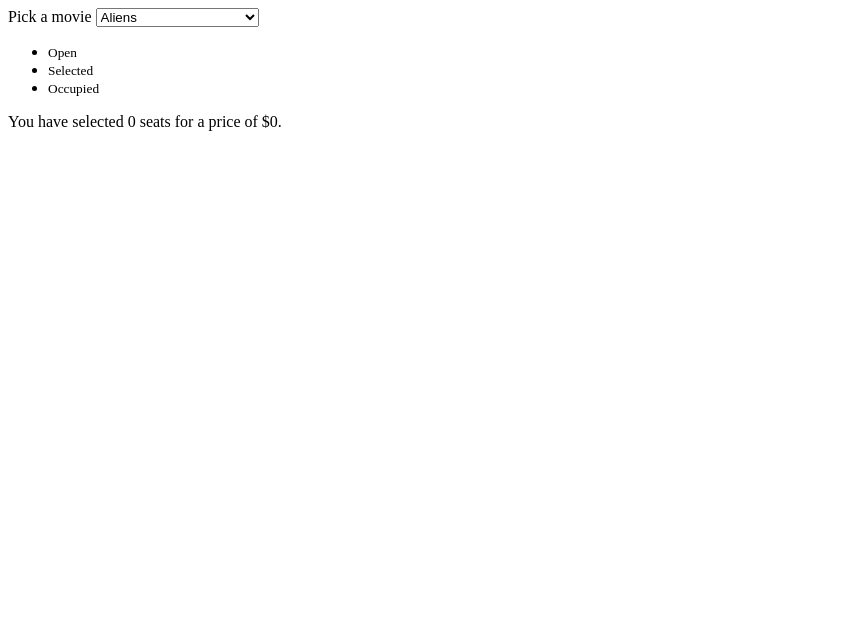
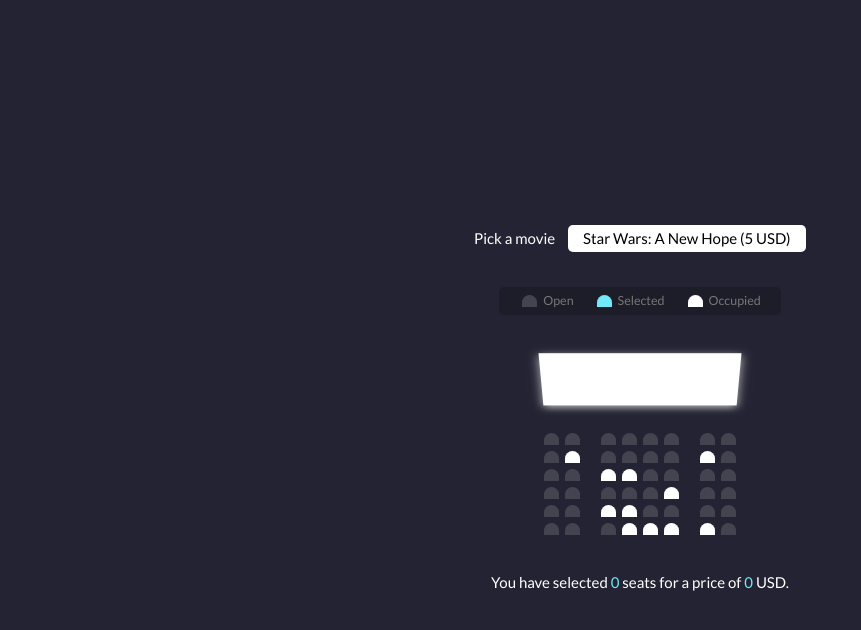
Before and after one commit to maurizioPp/20-Web-Projects-With-Vanilla-JavaScript, a plain HTML site: page 2. Movie Seat Booking/index.html in a window 1280 px wide. Shown: the whole page, without its empty margins (0-861 px from the left). Drawn offline with Linux system fonts and the light colour scheme.

Commit message:
create style

```diff
--- a/2. Movie Seat Booking/index.html
+++ b/2. Movie Seat Booking/index.html
@@ -15,10 +15,10 @@
     <div class="movie-container">
         <label>Pick a movie</label>
         <select id="movie">
-            <option value="10">Aliens</option>
-            <option value="20">Batman</option>
-            <option value="30">Forrest Gump</option>
-            <option value="40">Star Wars: A New Hope</option>
+            <option value="5">Star Wars: A New Hope (5 USD)</option>
+            <option value="10">Batman (10 USD)</option>
+            <option value="15">Forrest Gump (15 USD)</option>
+            <option value="20">Aliens (20 USD)</option>
         </select>
     </div>
 
@@ -45,7 +45,7 @@
         <div class="row">
             <div class="seat"></div>
             <div class="seat"></div>
-            <div class="seat occupied"></div>
+            <div class="seat"></div>
             <div class="seat"></div>
             <div class="seat"></div>
             <div class="seat"></div>
@@ -54,8 +54,8 @@
         </div>
         <div class="row">
             <div class="seat"></div>
+            <div class="seat occupied"></div>
             <div class="seat"></div>
-            <div class="seat occupied"></div>
             <div class="seat"></div>
             <div class="seat"></div>
             <div class="seat"></div>
@@ -105,7 +105,7 @@
     </div>
 
     <!-- Result -->
-    <p class="text">You have selected <span id="seat-count">0</span> seats for a price of $<span id="price">0</span>.
+    <p class="text">You have selected <span id="seat-count">0</span> seats for a price of <span id="price">0</span> USD.
     </p>
 
     <!-- JavaScript -->
--- a/2. Movie Seat Booking/style.css
+++ b/2. Movie Seat Booking/style.css
@@ -0,0 +1,126 @@
+@import url('https://fonts.googleapis.com/css2?family=Lato&display=swap');
+
+* {
+    box-sizing: border-box;
+}
+
+html {
+    font-size: 62.5%;
+}
+
+body,
+select {
+    font-family: "Lato", sans-serif;
+    font-size: 1.5rem;
+}
+
+body {
+    background-color: #242333;
+    color: #ffffff;
+    display: flex;
+    flex-direction: column;
+    align-items: center;
+    justify-content: center;
+    height: 100vh;
+    margin: 0;
+}
+
+/* MOVIE LIST */
+.movie-container {
+    margin: 2rem 0;
+}
+
+.movie-container select {
+    background-color: #fff;
+    border: 0;
+    border-radius: 0.5rem;
+    margin-left: 1rem;
+    padding: 0.5rem 1.5rem;
+    -moz-appearance: none;
+    -webkit-appearance: none;
+    appearance: none;
+}
+
+/* LEGEND */
+.legend {
+    background: rgba(0, 0, 0, 0.2);
+    padding: 0.5rem 1rem;
+    border-radius: 0.5rem;
+    color: #777777;
+    list-style-type: none;
+    display: flex;
+}
+
+.legend li {
+    display: flex;
+    align-items: center;
+    justify-content: center;
+    margin: 0 1rem;
+}
+
+.legend li small {
+    margin-left: 0.3rem;
+}
+
+/* THEATRE */
+.container {
+    perspective: 100rem;
+    margin-bottom: 3rem;
+}
+
+.screen {
+    background-color: #ffffff;
+    width: 100%;
+    height: 7rem;
+    margin: 1.5rem 0;
+    box-shadow: 0 0.3rem 1rem rgba(255, 255, 255, 0.7);
+    transform: rotateX(-45deg);
+}
+
+.row {
+    display: flex;
+}
+
+.seat {
+    background-color: #444451;
+    width: 1.5rem;
+    height: 1.2rem;
+    margin: 0.3rem;
+    border-top-left-radius: 1rem;
+    border-top-right-radius: 1rem;
+}
+
+.seat.selected {
+    background-color: #6feaf6;
+}
+
+.seat.occupied {
+    background-color: #ffffff;
+}
+
+.seat:nth-of-type(2) {
+    margin-right: 1.8rem;
+}
+
+.seat:nth-last-of-type(2) {
+    margin-left: 1.8rem;
+}
+
+.seat:not(.occupied):hover {
+    cursor: pointer;
+    transform: scale(1.2);
+}
+
+.legend .seat:not(.occupied):hover {
+    cursor: default;
+    transform: scale(1);
+}
+
+/* RESULT */
+.text {
+    margin: 0.5rem 0;
+}
+
+.text span {
+    color: #6feaf6;
+}
```
